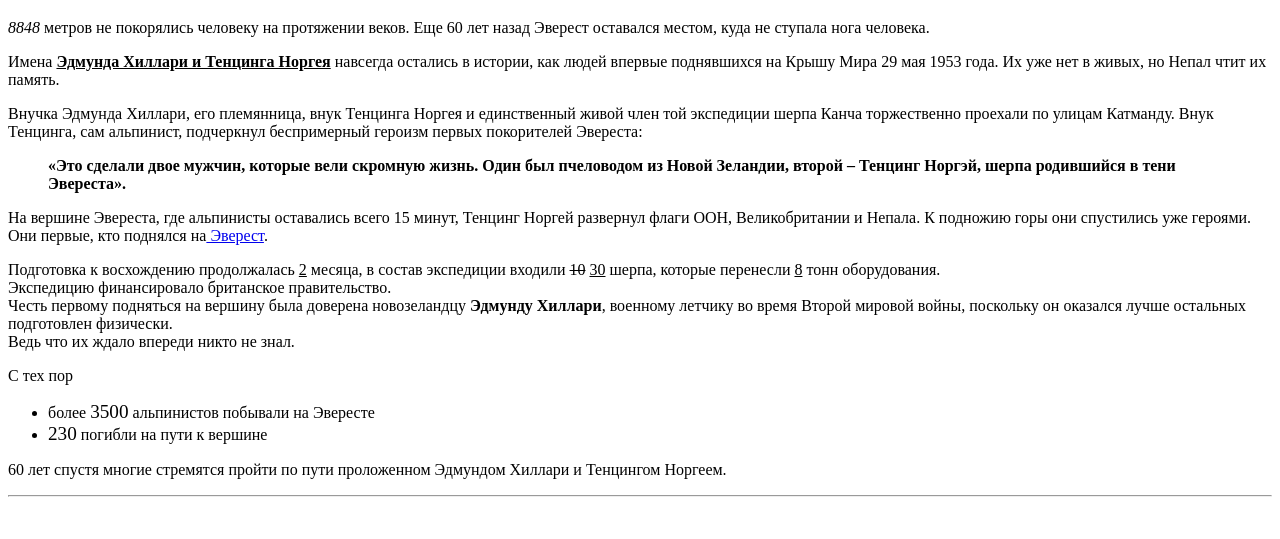
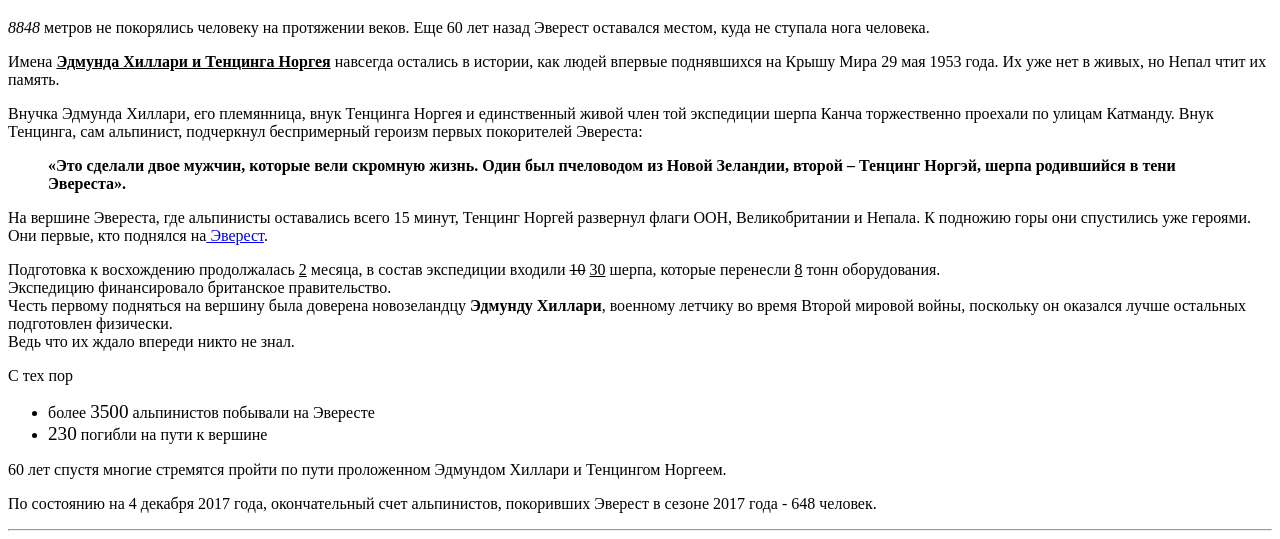
Before and after one commit to ViktoriiaSV/Everest, a plain HTML site: page index.html in a window 1280 px wide. Shown: the part 373-912 px from the top of the page. Before the commit the page ends 878 px from the top, so only its background shows below. Drawn offline with Linux system fonts and the light colour scheme.

Commit message:
mountaineers 2017

```diff
--- a/index.html
+++ b/index.html
@@ -24,6 +24,7 @@
         </ul>
     </p>
     <p>60 лет спустя многие стремятся пройти по пути проложенном Эдмундом Хиллари и Тенцингом Норгеем.</p>
+    <p>По состоянию на 4 декабря 2017 года, окончательный счет альпинистов, покоривших Эверест в сезоне 2017 года - 648 человек.</p>
     <hr/> </body>
 
 </html>
```
